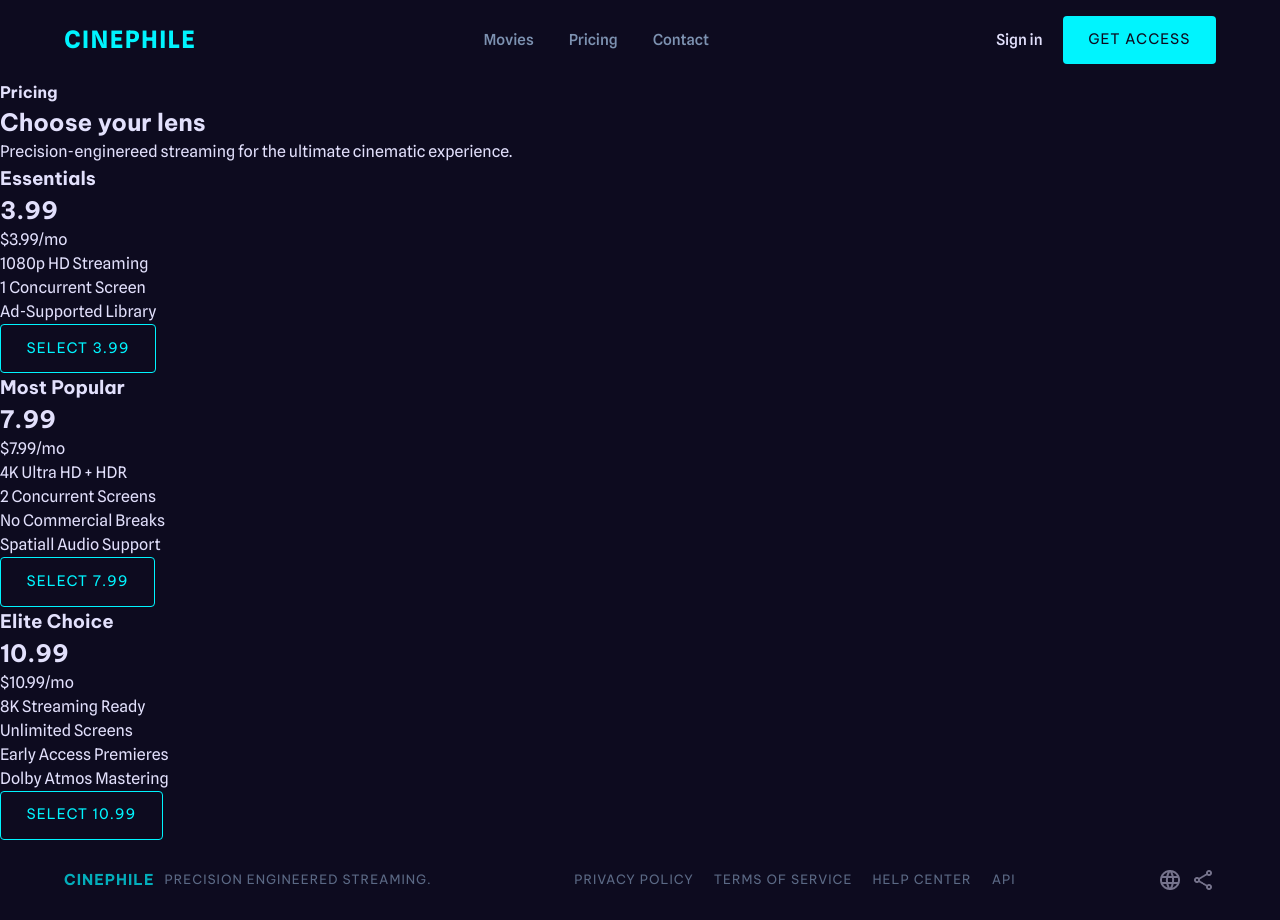
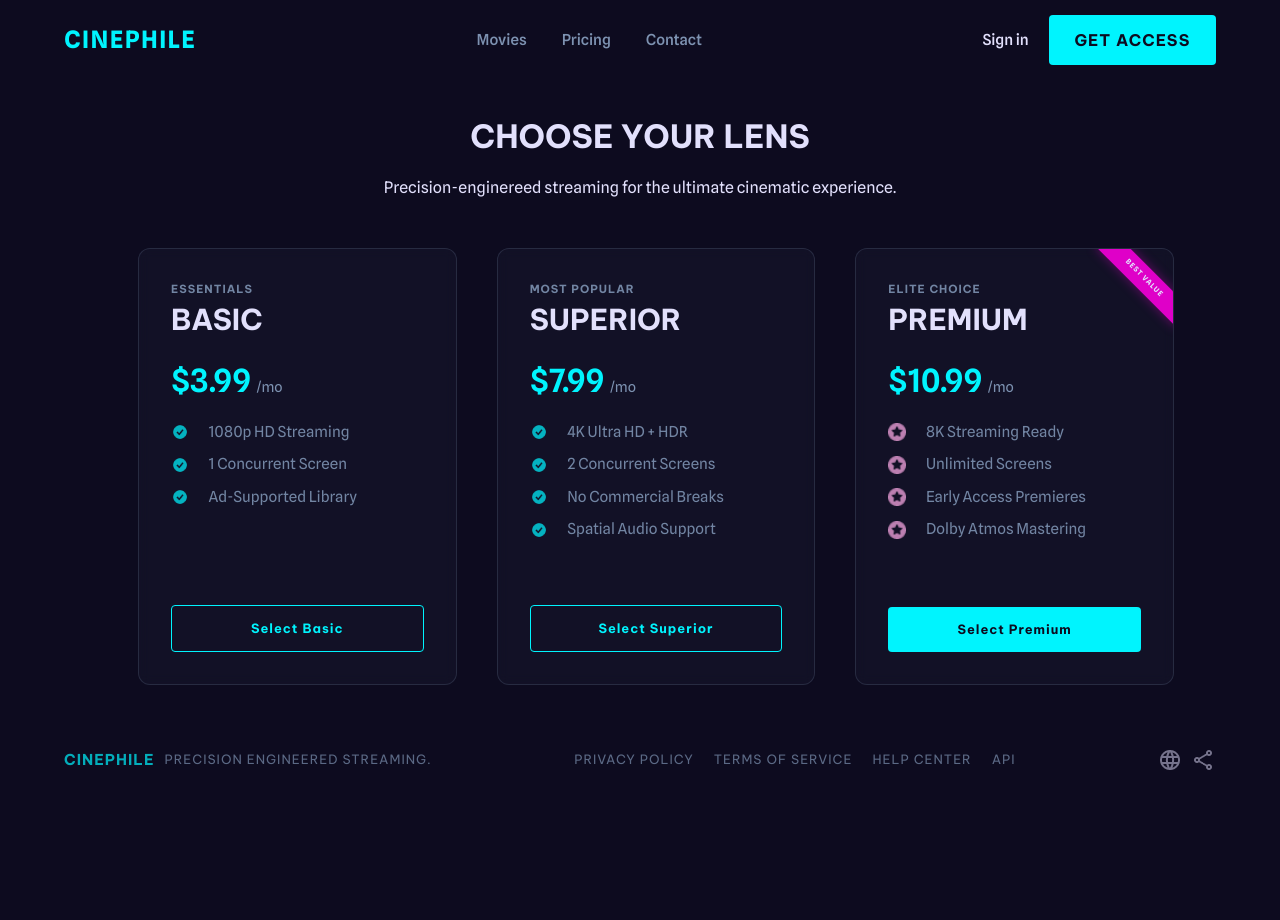
Before and after one commit to nmantilla12/Cinephile, a React (Vite) app: page /prices in a window 1280 px wide. After the commit the page ends 800 px from the top, so only its background shows below. Built offline with nearby package versions, Linux system fonts and the light colour scheme.

Commit message:
style: añadir estilo movil y escritorio a la pagina de precios

```diff
--- a/src/components/button/Button.module.scss
+++ b/src/components/button/Button.module.scss
@@ -8,7 +8,8 @@
   border-radius: 4px;
   cursor: pointer;
   transition: 0.2s ease;
-  font-size: 0.9rem;
+  font-size: 1rem;
+  font-weight: bold;
 }
 
 .primary {
--- a/src/components/header/Header.module.scss
+++ b/src/components/header/Header.module.scss
@@ -6,7 +6,6 @@
   align-items: center;
   padding: 20px 5%;
   height: 80px;
-  position: sticky;
   top: 0;
   z-index: 1000;
 }
--- a/src/components/priceCard/PriceCard.jsx
+++ b/src/components/priceCard/PriceCard.jsx
@@ -8,25 +8,32 @@ export default function PriceCard({
   currency = "$",
   features,
   highlight,
+  icon,
+  badge,
+  buttonVariant
 }) {
   return (
-    <>
     <div className={`${styles.card} ${highlight ? styles.highlight : ""}`}>
+      {badge && <span className={styles.badgeRibbon}>{badge}</span>}
+
       <h3>{subtitle}</h3>
       <h2>{title}</h2>
 
-        <p>{currency}{price}/mo</p>
+      <p>
+        {currency}
+        {price} <span className={styles.monthly}>/mo</span>
+      </p>
 
       <ul>
         {features.map((item, i) => (
-            <li key={i}>{item}</li>
+          <li key={i}>
+            <img src={icon} alt="" className={styles.icon} />
+            {item}
+          </li>
         ))}
       </ul>
 
-        <Button variant={highlight ? "primary" : "outline"}>
-          Select {title}
-        </Button>
+      <Button variant={buttonVariant}>Select {title}</Button>
     </div>
-    </>
   );
 }
--- a/src/components/priceCard/PriceCard.module.scss
+++ b/src/components/priceCard/PriceCard.module.scss
@@ -0,0 +1,115 @@
+@import "../../style/variables";
+
+.card {
+  position: relative;
+  background: rgba($gray, 0.05);
+  border: 1px solid rgba($gray, 0.2);
+  border-radius: 12px;
+  padding: 2rem;
+  margin: 1rem;
+  text-align: left;
+  display: flex;
+  flex-direction: column;
+  transition: 0.3s ease;
+  backdrop-filter: blur(6px);
+  overflow: hidden;
+  height: 100%;
+  max-width: 320px;
+  width: 100%;
+
+  &:hover {
+    transform: translateY(-6px);
+    border-color: $cyan;
+    box-shadow: 0 0 20px rgba($cyan, 0.25);
+  }
+}
+
+.highlight {
+  border-color: $cyan;
+  box-shadow: 0 0 25px rgba($cyan, 0.35);
+}
+
+/* SUBTITLE */
+.card h3 {
+  font-size: 0.7rem;
+  color: $gray;
+  text-transform: uppercase;
+  letter-spacing: 1px;
+  opacity: 0.9;
+}
+
+/* TITLE */
+.card h2 {
+  font-size: 1.8rem;
+  font-weight: 700;
+  color: $offwhite;
+  text-transform: uppercase;
+}
+
+/* PRICE */
+.card p {
+  font-size: 2rem;
+  font-weight: 600;
+  color: $cyan;
+  padding-block: 1rem;
+}
+
+.monthly {
+  font-size: 0.9rem;
+  color: $gray;
+  font-weight: 400;
+}
+
+/* FEATURES */
+.card ul {
+  list-style: none;
+  padding: 0;
+  margin-bottom: 2rem;
+  display: flex;
+  flex-direction: column;
+  gap: 0.6rem;
+  font-size: 0.9rem;
+}
+
+.icon {
+  width: 18px;
+  height: 18px;
+  margin-right: 10px;
+  opacity: 0.8;
+}
+
+.card li {
+  display: flex;
+  align-items: center;
+  gap: 0.6rem;
+}
+
+.card li {
+  color: $gray;
+  font-size: 0.95rem;
+  opacity: 0.9;
+}
+
+/* BUTTON */
+.card button {
+  margin-top: auto;
+  width: 100%;
+  text-transform: capitalize;
+  font-size: 0.8rem;
+}
+
+/* BEST VALUE BADGE */
+.badgeRibbon {
+  position: absolute;
+  top: 18px;
+  right: -28px;
+  background: $fuchsia;
+  color: $offwhite;
+  font-size: 0.45rem;
+  font-weight: 700;
+  padding: 6px 32px;
+  text-transform: uppercase;
+  transform: rotate(45deg);
+  letter-spacing: 1px;
+  box-shadow: 0 0 12px rgba($fuchsia, 0.4);
+}
--- a/src/pages/prices/Prices.jsx
+++ b/src/pages/prices/Prices.jsx
@@ -1,4 +1,7 @@
 import PriceCard from "../../components/priceCard/PriceCard";
+import styles from "./Prices.module.scss";
+import checkIcon from "../../assets/images/icons/check.png";
+import starIcon from "../../assets/images/icons/star.png";
 
 export default function Prices() {
   const plans = [
@@ -11,6 +14,8 @@ export default function Prices() {
         "1 Concurrent Screen",
         "Ad-Supported Library",
       ],
+      icon: checkIcon,
+      buttonVariant: "outline"
     },
     {
       subtitle: "Most Popular",
@@ -20,8 +25,10 @@ export default function Prices() {
         "4K Ultra HD + HDR",
         "2 Concurrent Screens",
         "No Commercial Breaks",
-        "Spatiall Audio Support",
+        "Spatial Audio Support",
       ],
+      icon: checkIcon,
+      buttonVariant: "outline"
     },
     {
       subtitle: "Elite Choice",
@@ -33,28 +40,26 @@ export default function Prices() {
         "Early Access Premieres",
         "Dolby Atmos Mastering",
       ],
+      icon: starIcon,
+      badge: "BEST VALUE",
+      buttonVariant: "primary"
     },
   ];
 
   return (
     <>
       <section>
-        <h4>Pricing</h4>
-        <h1>Choose your lens</h1>
-        <p>
-          Precision-enginereed streaming for the ultimate cinematic experience.
-        </p>
-
-        <div className="pricingGrid">
+        <div className={styles.introduction}>
+          <h4 className={styles.badge}>Pricing</h4>
+          <h1 className={styles.title}>Choose your lens</h1>
+          <p className={styles.description}>
+            Precision-enginereed streaming for the ultimate cinematic
+            experience.
+          </p>
+        </div>
+        <div className={styles.pricingGrid}>
           {plans.map((plan, i) => (
-            <PriceCard
-              key={i}
-              subtitle={plan.subtitle}
-              title={plan.price}
-              price={plan.price}
-              features={plan.features}
-              highlight={plan.highlight}
-            />
+            <PriceCard key={i} {...plan} />
           ))}
         </div>
       </section>
--- a/src/pages/prices/Prices.module.scss
+++ b/src/pages/prices/Prices.module.scss
@@ -0,0 +1,61 @@
+@import "../../style/variables";
+
+.introduction {
+  display: flex;
+  flex-direction: column;
+  padding: 2rem;
+  align-items: center;
+  text-align: center;
+}
+
+.badge {
+  color: $pink;
+  font-family: $font-primary;
+  font-size: 0.75rem;
+  text-transform: uppercase;
+  letter-spacing: 2px;
+  border: 1px solid rgba($pink, 0.3);
+  padding: 5px 10px;
+  border-radius: 20px;
+  margin-bottom: 32px;
+  background-color: rgba($pink, 0.1);
+}
+
+.title {
+  text-transform: capitalize;
+}
+
+.description {
+  font-size: 0.85rem;
+  padding-block: 1rem;
+}
+
+.pricingGrid {
+  display: flex;
+  flex-direction: column;
+  align-items: center;
+  max-width: 1100px;
+  margin: 0 auto;
+  padding-inline: 2rem;
+}
+
+@media (min-width: 880px) {
+  .badge {
+    display: none;
+  }
+
+  .title {
+    text-transform: uppercase;
+    font-size: 2rem;
+  }
+
+  .description {
+    font-size: 1rem;
+  }
+  .pricingGrid {
+    display: grid;
+    grid-template-columns: repeat(3, 1fr);
+    gap: 2.5rem;
+    justify-content: center;
+  }
+}
```
Also changed, not shown: src/assets/images/icons/star.png (added). Lines whose indentation alone changed are shown as unchanged.
